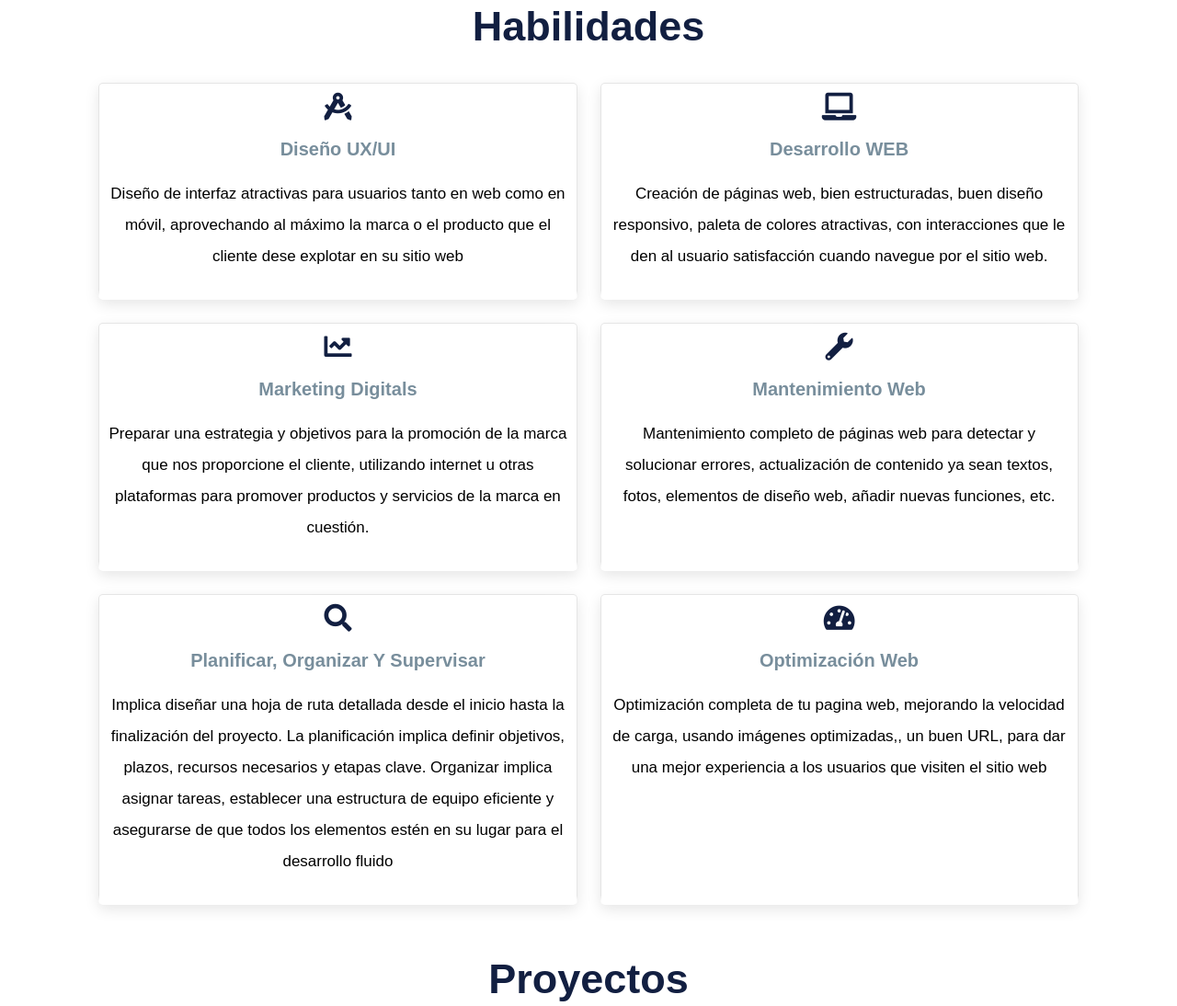
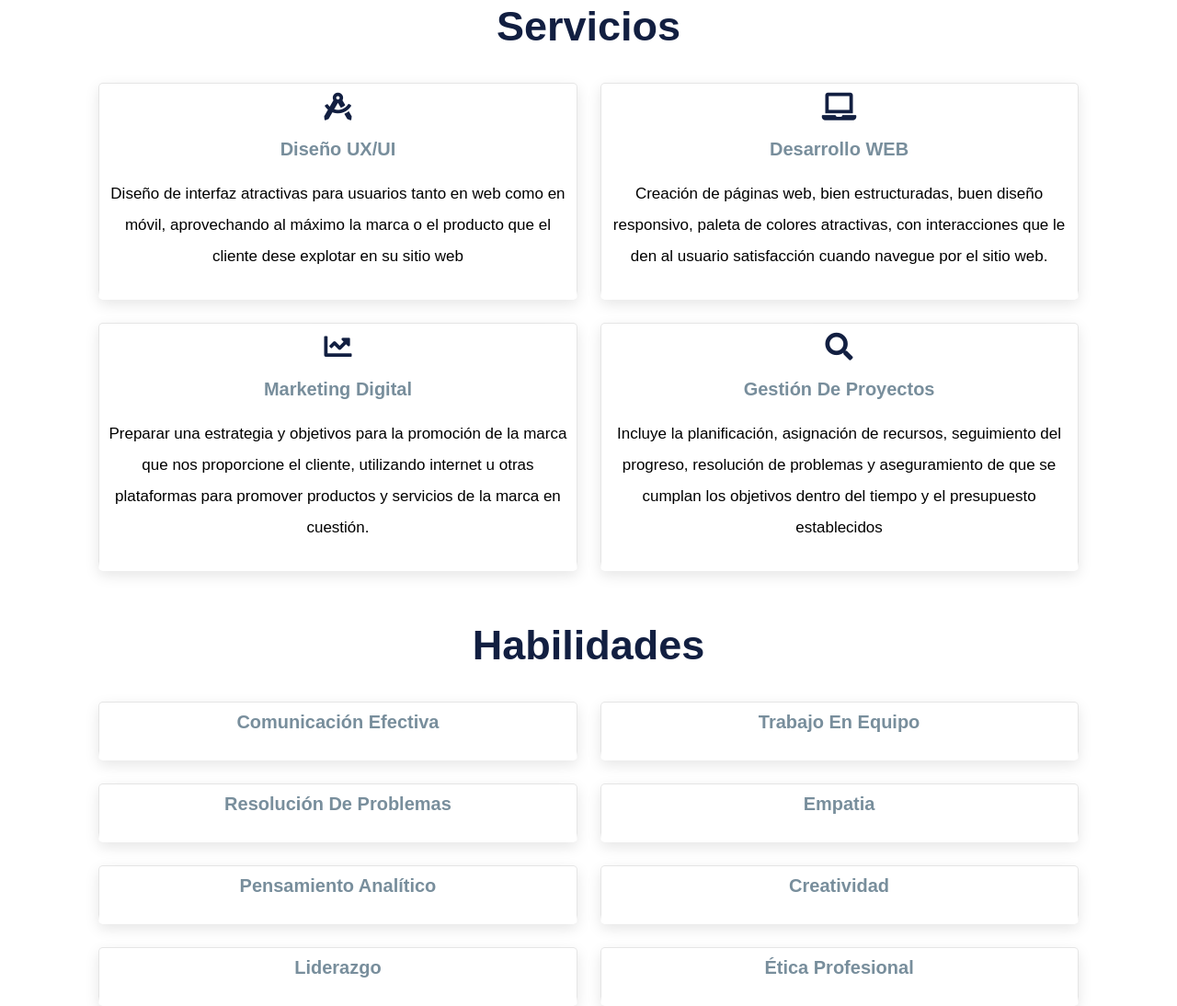
Before and after one commit to Nayder17/Nayder17-Nayder17.github.io, a plain HTML site: page index.html in a window 1280 px wide. Shown: the part 1706-2800 px from the top of the page at 92% size. Drawn offline with nearby package versions, Linux system fonts and the light colour scheme.

Commit message:
Add files via upload

```diff
--- a/index.html
+++ b/index.html
@@ -98,7 +98,7 @@
                     </div>
                 </div>
                 <div class="columns col-skill" data-aos="fade-left" data-aos-delay="500">
-                    <h3>Conocimientos</h3>
+                    <h3>skills</h3>
                     <h4>Front-End</h4>
                     <div class="skill">
                         <div>
@@ -129,13 +129,13 @@
                             <img alt="jQuery" class="icons-skils" src="https://cdn.jsdelivr.net/gh/devicons/devicon@master/icons/mysql/mysql-original-wordmark.svg"/>
                             <h5>MySQL</h5>
                         </div>
+                        <div>
+                            <img alt="jQuery" class="icons-skils" src="https://cdn.jsdelivr.net/gh/devicons/devicon@master/icons/azuresqldatabase/azuresqldatabase-original.svg"/>
+                            <h5>SQL</h5>
+                        </div>
                     </div>
                     <h4 data-section="Aboult" data-value="tools">Herramientas</h4>
                     <div class="skill">
-                        <div>
-                            <img alt="figma" class="icons-skils" src="https://cdn.jsdelivr.net/gh/devicons/devicon/icons/figma/figma-original.svg" title="figma"/>
-                            <h5>Figma</h5>
-                        </div>
                         <div>
                             <img alt="photoshop" class="icons-skils" src="https://cdn.jsdelivr.net/gh/devicons/devicon/icons/photoshop/photoshop-plain.svg"  title="Photoshop"/>
                             <h5>Trello</h5>
@@ -158,7 +158,7 @@
         </section>
 
         <section class="servicios" id="servicios">
-            <h2 class="heading" data-section="Nav" data-value="services">Habilidades    </h2>
+            <h2 class="heading" data-section="Nav" data-value="services">Servicios</h2>
             <div class="row">
                 <div class="columns" data-aos="fade-up" data-aos-delay="200">
                     <i class="fas fa-drafting-compass"></i>
@@ -172,23 +172,43 @@
                 </div>
                 <div class="columns" data-aos="fade-up" data-aos-delay="400">
                     <i class="fas fa-chart-line"></i>
-                    <h3 data-section="Services" data-value="marketing">Marketing digitals</h3>
+                    <h3 data-section="Services" data-value="marketing">Marketing digital</h3>
                     <p data-section="Services" data-value="marketing-info">Preparar una estrategia y objetivos para la promoción de la marca que nos proporcione el cliente, utilizando internet u otras plataformas para promover productos y servicios de la marca en cuestión.</p>
-                </div>
-                <div class="columns" data-aos="fade-up" data-aos-delay="200">
-                    <i class="fas fa-wrench"></i>
-                    <h3 data-section="Services" data-value="maintenance">Mantenimiento web</h3>
-                    <p data-section="Services" data-value="maintenance-info">Mantenimiento completo de páginas web para detectar y solucionar errores, actualización de contenido ya sean textos, fotos, elementos de diseño web, añadir nuevas funciones, etc.</p>
                 </div>
                 <div class="columns" data-aos="fade-up" data-aos-delay="300">
                     <i class="fas fa-search"></i>
-                    <h3 data-section="Services" data-value="seo">Planificar, organizar y supervisar</h3>
-                    <p data-section="Services" data-value="seo-info">Implica diseñar una hoja de ruta detallada desde el inicio hasta la finalización del proyecto. La planificación implica definir objetivos, plazos, recursos necesarios y etapas clave. Organizar implica asignar tareas, establecer una estructura de equipo eficiente y asegurarse de que todos los elementos estén en su lugar para el desarrollo fluido</p>
+                    <h3 data-section="Services" data-value="seo">Gestión de proyectos</h3>
+                    <p data-section="Services" data-value="seo-info">Incluye la planificación, asignación de recursos, seguimiento del progreso, resolución de problemas y aseguramiento de que se cumplan los objetivos dentro del tiempo y el presupuesto establecidos</p>
                 </div>
-                <div class="columns" data-aos="fade-up" data-aos-delay="400">
-                    <i class="fas fa-tachometer-alt"></i>
-                    <h3 data-section="Services" data-value="optimization">Optimización web</h3>
-                    <p data-section="Services" data-value="optimization-info">Optimización completa de tu pagina web, mejorando la velocidad de carga, usando imágenes optimizadas,, un buen URL, para dar una mejor experiencia a los usuarios que visiten el sitio web </p>
+            </div>
+        </section>
+
+        <section class="servicios" id="servicios">
+            <h2 class="heading" data-section="Nav" data-value="services">Habilidades</h2>
+            <div class="row">
+                <div class="columns" data-aos="fade-up" data-aos-delay="200">
+                    <h3 data-section="Services" data-value="design">Comunicación efectiva</h3>
+                </div>
+                <div class="columns" data-aos="fade-up" data-aos-delay="200">
+                    <h3 data-section="Services" data-value="design">Trabajo en equipo</h3>
+                </div>
+                <div class="columns" data-aos="fade-up" data-aos-delay="200">
+                    <h3 data-section="Services" data-value="design">Resolución de problemas</h3>
+                </div>
+                <div class="columns" data-aos="fade-up" data-aos-delay="200">
+                    <h3 data-section="Services" data-value="design">Empatia</h3>
+                </div>
+                <div class="columns" data-aos="fade-up" data-aos-delay="200">
+                    <h3 data-section="Services" data-value="design">Pensamiento analítico</h3>
+                </div>
+                <div class="columns" data-aos="fade-up" data-aos-delay="200">
+                    <h3 data-section="Services" data-value="design">Creatividad</h3>
+                </div>
+                <div class="columns" data-aos="fade-up" data-aos-delay="200">
+                    <h3 data-section="Services" data-value="design">Liderazgo</h3>
+                </div>
+                <div class="columns" data-aos="fade-up" data-aos-delay="200">
+                    <h3 data-section="Services" data-value="design">Ética profesional</h3>
                 </div>
             </div>
         </section>
```
